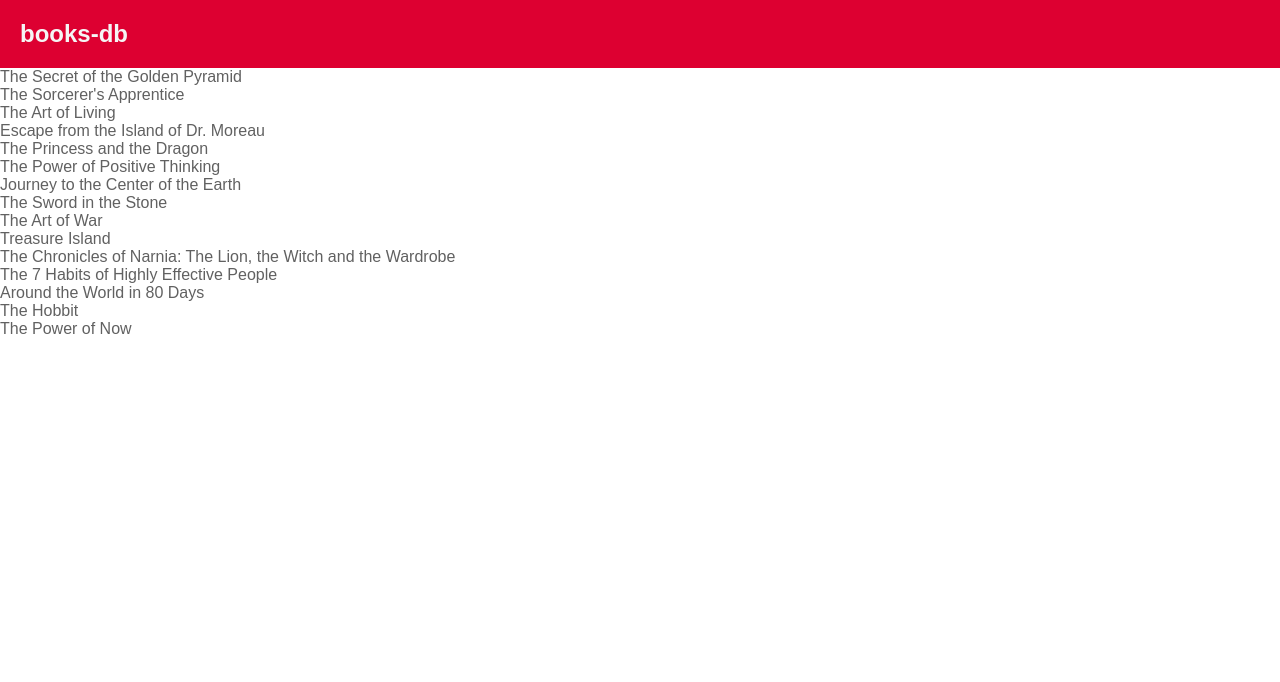
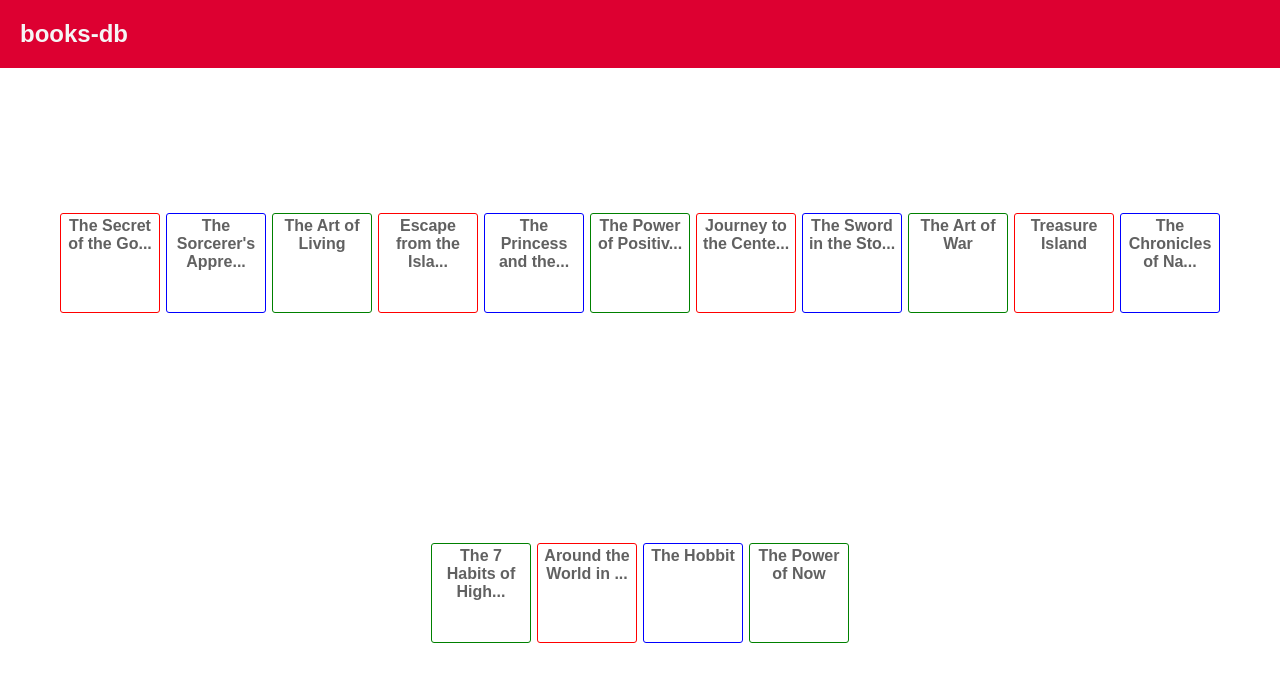
Before and after one commit to dluca22/books-db, an Angular app: page /books in a window 1280 px wide. Shown: the top 682 px of the page. Built offline with nearby package versions, Linux system fonts and the light colour scheme.

Commit message:
styling book list tiles maybe remove hovering effect?

```diff
--- a/src/app/components/book-list/book-list.component.html
+++ b/src/app/components/book-list/book-list.component.html
@@ -1,8 +1,13 @@
-<div class="container">
+<div class="list-content">
 
     <ng-container *ngFor="let book of bookList">
-        <div>
-            {{book.title}}
-        </div>
+        <a [routerLink]="['/book/', book.id]">
+            <div class="item-card {{book.category}}">
+                {{book.title.length > 20 ? book.title.slice(0,20) + "..." : book.title}}
+                <footer>
+                    {{book.author[0]}}. {{book.author.split(' ')[1]}}
+                </footer>
+            </div>
+        </a>
     </ng-container>
 </div>
--- a/src/app/components/book-list/book-list.component.scss
+++ b/src/app/components/book-list/book-list.component.scss
@@ -0,0 +1,46 @@
+.list-content {
+  height: 90vh;
+  padding: 30px;
+  display: flex;
+  justify-content: center;
+  align-items: center;
+  flex-wrap: wrap;
+  a {
+    text-decoration: none;
+  }
+  .item-card {
+    display: flex;
+    flex-direction: column;
+    justify-content: space-between;
+    position: relative;
+    width: 100px;
+    height: 100px;
+    border-radius: 3px;
+    padding: 3px;
+    text-align: center;
+    margin: 3px;
+    font-weight: bold;
+    footer {
+      font-weight: 200;
+      font-size: smaller;
+      background-color: rgb(226, 226, 226);
+      bottom: 0;
+      display: none;
+    }
+    &:hover {
+      footer {
+        display: block;
+      }
+    }
+  }
+  //   TODO change from border to accent bar
+  .fantasy {
+    border: 1px solid blue;
+  }
+  .avventura {
+    border: 1px solid red;
+  }
+  .saggio {
+    border: 1px solid green;
+  }
+}
```
